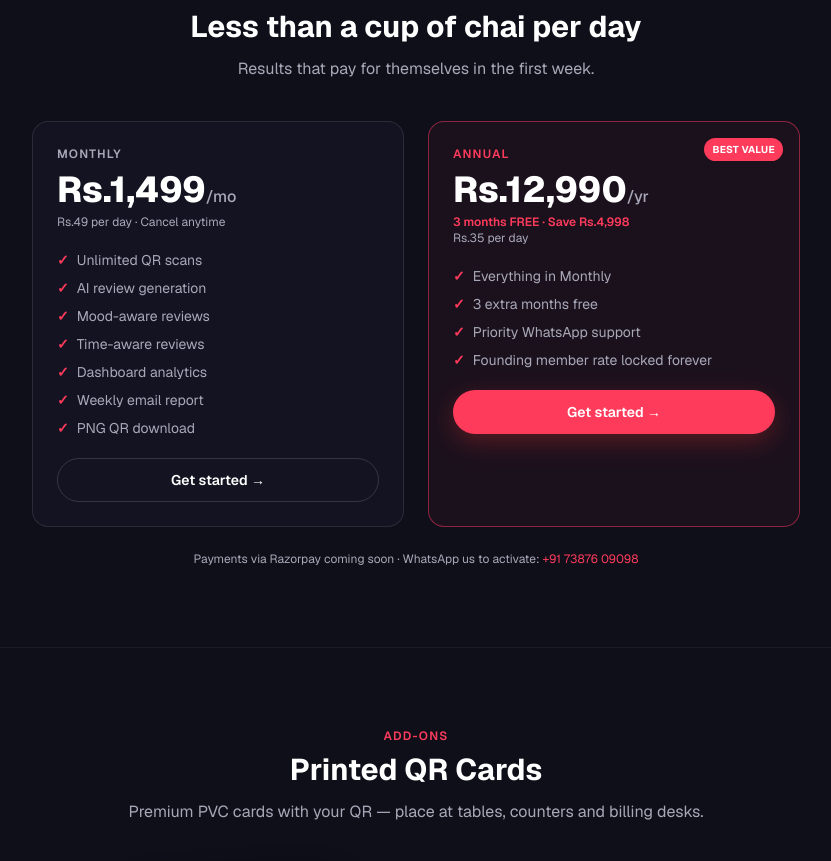
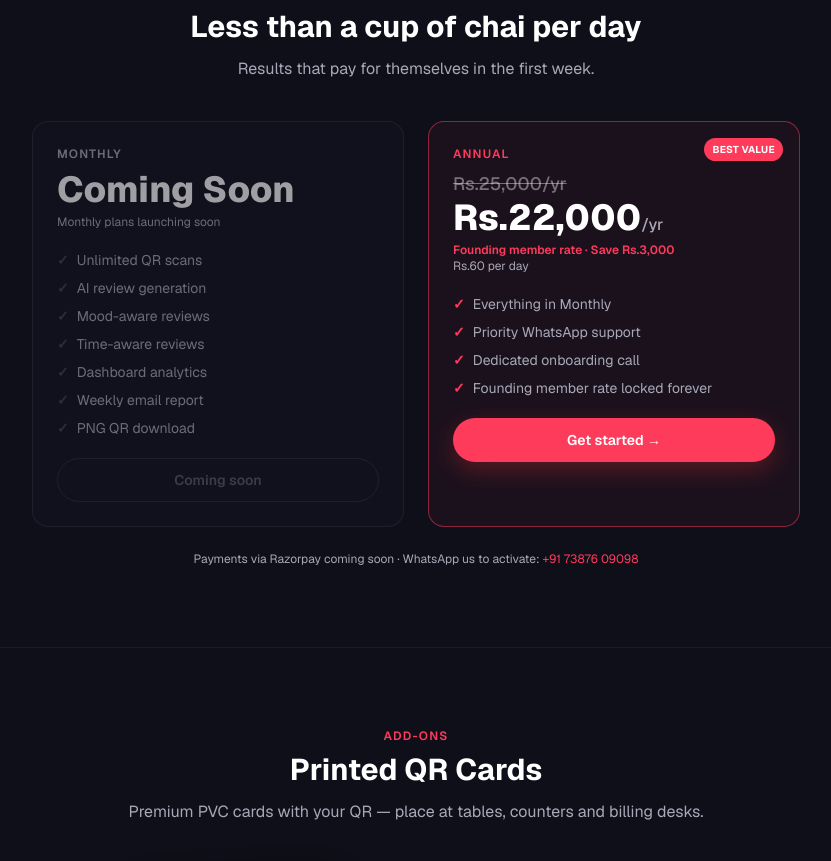
Before and after one commit to insightmediacoin-dev/insightrep, a Next.js app: page / in a window 1280 px wide. Shown: the part 2681-3542 px from the top of the page, without its empty margins (224-1055 px from the left). Built offline with nearby package versions, Linux system fonts and the light colour scheme.

Commit message:
Update pricing: annual 22k, monthly coming soon

```diff
--- a/app/page.js
+++ b/app/page.js
@@ -15,9 +15,9 @@ export default function LandingPage() {
             <span className="text-base font-semibold tracking-tight text-white">InsightRep</span>
           </Link>
           <nav className="flex items-center gap-2 sm:gap-3">
-          <Link href="/demo" className="rounded-full border border-white/10 px-3 py-2 text-sm font-medium text-text-muted transition hover:border-white/20 hover:text-white sm:px-4">
-  Live demo
-</Link>
+            <Link href="/demo" className="rounded-full border border-white/10 px-3 py-2 text-sm font-medium text-text-muted transition hover:border-white/20 hover:text-white sm:px-4">
+              Live demo
+            </Link>
             <Link href="/login" className="rounded-full border border-white/10 px-3 py-2 text-sm font-medium text-text-muted transition hover:border-white/20 hover:text-white sm:px-4">
               Owner login
             </Link>
@@ -76,20 +76,15 @@ export default function LandingPage() {
             <div className="relative flex-1 lg:max-w-sm">
               <div className="relative rounded-[2rem] border border-white/10 bg-gradient-to-br from-navy-muted to-navy p-4 shadow-2xl shadow-black/40">
                 <div className="space-y-3 rounded-2xl bg-navy/90 p-4">
-                  {/* Brand */}
                   <p className="text-center text-[10px] font-bold uppercase tracking-widest text-accent">InsightRep</p>
                   <p className="text-center text-base font-bold text-white">Sharma's Cafe</p>
                   <p className="text-center text-xs text-text-muted">Cidco, Chh. Sambhajinagar</p>
-
-                  {/* Stars */}
                   <div className="flex justify-center gap-1 py-1">
                     {[1,2,3,4,5].map(n => (
                       <span key={n} className="text-2xl text-[#F4B400]">★</span>
                     ))}
                   </div>
                   <p className="text-center text-xs font-semibold text-[#F4B400]">Excellent!</p>
-
-                  {/* Mood selector */}
                   <div className="space-y-1.5">
                     <p className="text-[10px] font-semibold uppercase tracking-wide text-text-muted">What brings you here?</p>
                     <div className="grid grid-cols-2 gap-1.5">
@@ -107,13 +102,10 @@ export default function LandingPage() {
                       ))}
                     </div>
                   </div>
-
-                  {/* AI draft */}
                   <div className="rounded-xl border border-accent/30 bg-accent/5 p-2.5">
                     <p className="text-[9px] font-bold uppercase tracking-wide text-accent mb-1">AI wrote this for you</p>
                     <p className="text-[10px] leading-relaxed text-white/70">"Came here for a date night and the atmosphere was perfect. Food was excellent and staff very attentive."</p>
                   </div>
-
                   <div className="grid grid-cols-2 gap-1.5">
                     <div className="rounded-lg bg-white/10 py-2 text-center text-[10px] font-medium text-white">Copy review</div>
                     <div className="rounded-lg bg-accent py-2 text-center text-[10px] font-semibold text-white">Open Google</div>
@@ -123,8 +115,6 @@ export default function LandingPage() {
             </div>
           </div>
         </section>
-
-
 
         {/* HOW IT WORKS */}
         <section className="px-4 py-14 sm:px-6 sm:py-20">
@@ -152,7 +142,7 @@ export default function LandingPage() {
           </div>
         </section>
 
-        {/* FEATURES — Updated with today's features */}
+        {/* FEATURES */}
         <section className="border-t border-white/5 bg-navy-muted/20 px-4 py-14 sm:px-6 sm:py-20">
           <div className="mx-auto max-w-5xl">
             <div className="mb-10 text-center">
@@ -190,31 +180,36 @@ export default function LandingPage() {
               <p className="mt-3 text-text-muted text-sm sm:text-base">Results that pay for themselves in the first week.</p>
             </div>
             <div className="grid gap-6 sm:grid-cols-2 max-w-3xl mx-auto">
-              <div className="rounded-2xl border border-white/10 bg-navy-muted/40 p-6 space-y-5">
+
+              {/* MONTHLY — Coming Soon */}
+              <div className="rounded-2xl border border-white/10 bg-navy-muted/40 p-6 space-y-5 opacity-60">
                 <div>
                   <p className="text-xs font-semibold uppercase tracking-widest text-text-muted">Monthly</p>
-                  <p className="mt-2 text-4xl font-extrabold text-white">Rs.1,499<span className="text-base font-medium text-text-muted">/mo</span></p>
-                  <p className="text-xs text-text-muted mt-1">Rs.49 per day · Cancel anytime</p>
+                  <p className="mt-2 text-4xl font-extrabold text-white">Coming Soon</p>
+                  <p className="text-xs text-text-muted mt-1">Monthly plans launching soon</p>
                 </div>
                 <ul className="space-y-2 text-sm text-text-muted">
                   {["Unlimited QR scans","AI review generation","Mood-aware reviews","Time-aware reviews","Dashboard analytics","Weekly email report","PNG QR download"].map(f => (
-                    <li key={f} className="flex items-center gap-2"><span className="text-accent font-bold">✓</span>{f}</li>
+                    <li key={f} className="flex items-center gap-2"><span className="text-white/20 font-bold">✓</span>{f}</li>
                   ))}
                 </ul>
-                <Link href="/login" className="flex h-11 w-full items-center justify-center rounded-full border border-white/15 text-sm font-semibold text-white transition hover:border-accent hover:text-accent">
-                  Get started →
-                </Link>
+                <div className="flex h-11 w-full items-center justify-center rounded-full border border-white/10 text-sm font-semibold text-white/30 cursor-not-allowed">
+                  Coming soon
+                </div>
               </div>
+
+              {/* ANNUAL */}
               <div className="relative rounded-2xl border border-accent/50 bg-accent/5 p-6 space-y-5">
                 <div className="absolute top-4 right-4 bg-accent text-white text-[10px] font-bold px-2 py-1 rounded-full tracking-wide">BEST VALUE</div>
                 <div>
                   <p className="text-xs font-semibold uppercase tracking-widest text-accent">Annual</p>
-                  <p className="mt-2 text-4xl font-extrabold text-white">Rs.12,990<span className="text-base font-medium text-text-muted">/yr</span></p>
-                  <p className="text-xs text-accent font-semibold mt-1">3 months FREE · Save Rs.4,998</p>
-                  <p className="text-xs text-text-muted">Rs.35 per day</p>
+                  <p className="mt-2 text-lg font-medium text-white/40 line-through">Rs.25,000/yr</p>
+                  <p className="text-4xl font-extrabold text-white">Rs.22,000<span className="text-base font-medium text-text-muted">/yr</span></p>
+                  <p className="text-xs text-accent font-semibold mt-1">Founding member rate · Save Rs.3,000</p>
+                  <p className="text-xs text-text-muted">Rs.60 per day</p>
                 </div>
                 <ul className="space-y-2 text-sm text-text-muted">
-                  {["Everything in Monthly","3 extra months free","Priority WhatsApp support","Founding member rate locked forever"].map(f => (
+                  {["Everything in Monthly","Priority WhatsApp support","Dedicated onboarding call","Founding member rate locked forever"].map(f => (
                     <li key={f} className="flex items-center gap-2"><span className="text-accent font-bold">✓</span>{f}</li>
                   ))}
                 </ul>
@@ -222,6 +217,7 @@ export default function LandingPage() {
                   Get started →
                 </Link>
               </div>
+
             </div>
             <p className="text-center text-xs text-text-muted mt-6">Payments via Razorpay coming soon · WhatsApp us to activate: <a href="https://wa.me/917387609098" className="text-accent hover:underline">+91 73876 09098</a></p>
           </div>
```
